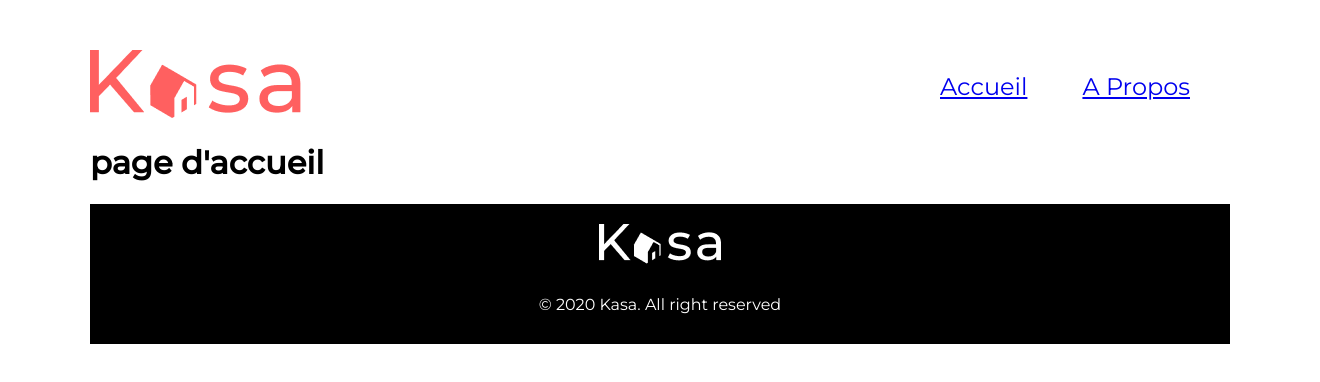
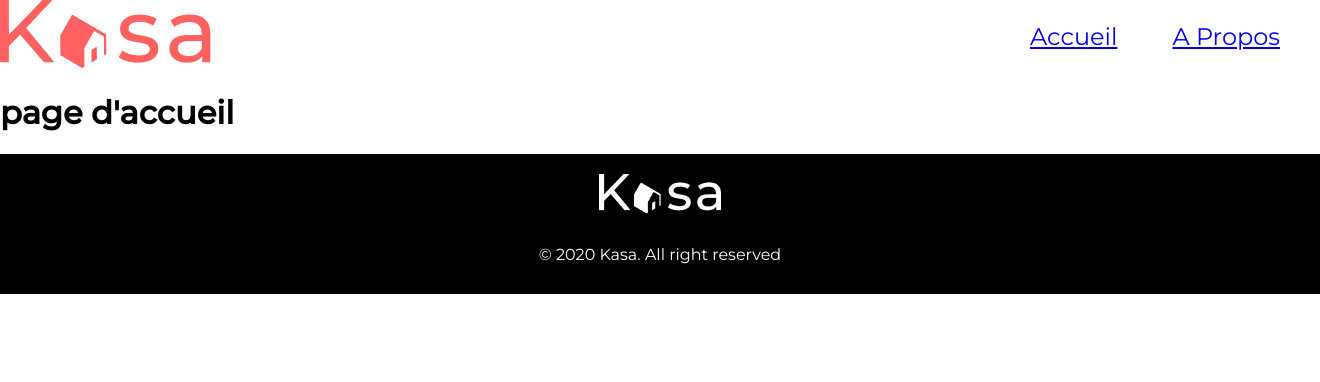
Before and after one commit to Frompath85/P11_Kasa, a React (Vite) app: page / in a window 1280 px wide. Shown: the top 382 px of the page, 1320 px wide, since content can reach past the window. Built offline with nearby package versions, Linux system fonts and the light colour scheme.

Commit message:
supp padding

```diff
--- a/src/index.css
+++ b/src/index.css
@@ -1,5 +1,4 @@
 body{
-  padding: 50px 90px;
   max-width: 1440px;
   margin :auto;
   font-family: 'Montserrat', sans-serif;
```
